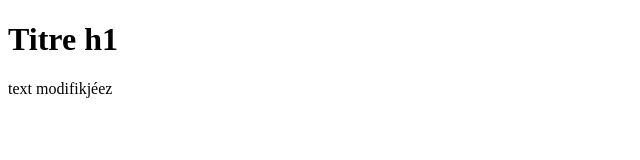
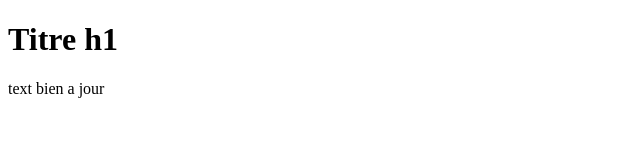
Before and after one commit to Matheo-tsa/absurdDailyPush, a plain HTML site: page index.html in a window 1280 px wide. Shown: the full height of the page, 0-640 px from the left. Drawn offline with Linux system fonts and the light colour scheme.

Commit message:
Commit quotidien

```diff
--- a/index.html
+++ b/index.html
@@ -6,6 +6,6 @@
 </head>
 <body>
 <h1>Titre h1</h1>
-<p>text modifikjéez</p>
+<p>text bien a jour</p>
 </body>
 </html>
```
